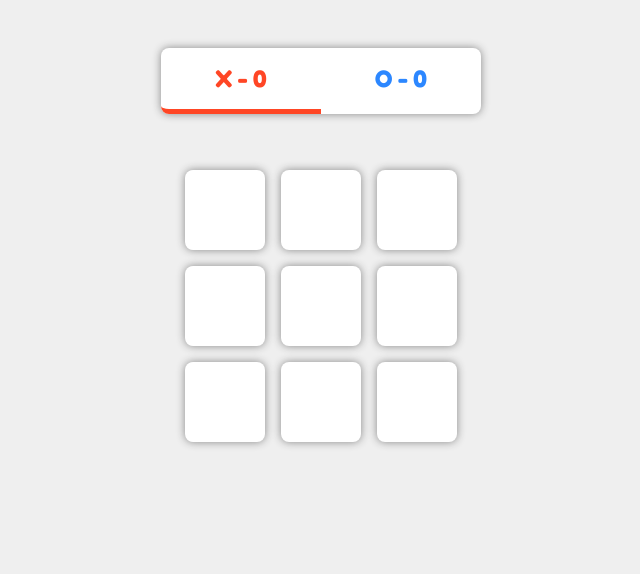
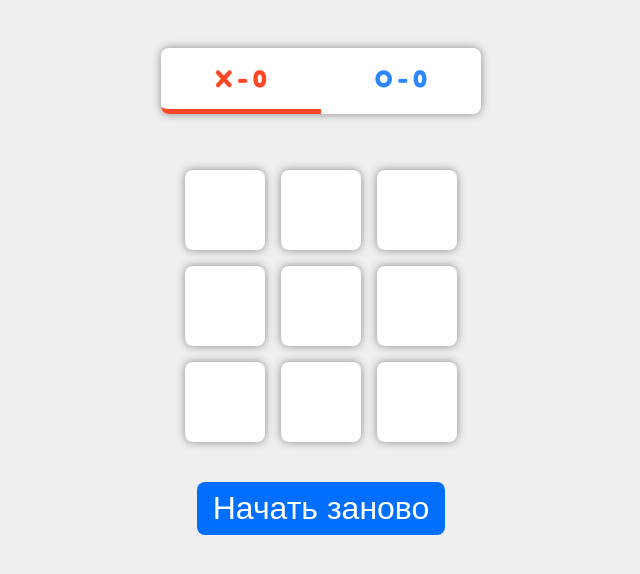
Before and after one commit to codeedocc/tic-tac-toe-react, a React (Create React App) app: page / in a window 1280 px wide. Shown: the top 574 px of the page, without its empty margins (319-959 px from the left). Built offline with nearby package versions, Linux system fonts and the light colour scheme.

Commit message:
added reset game functionality

```diff
--- a/src/App.tsx
+++ b/src/App.tsx
@@ -1,12 +1,14 @@
 import React, { useState } from 'react'
 import './App.css'
 import Board from './components/Board'
+import ResetButton from './components/ResetButton'
 import ScoreBoard from './components/ScoreBoard'
 
-function App() {
+const App: React.FC = () => {
   const [board, setBoard] = useState(Array(9).fill(null))
   const [xPlaying, setXPlaying] = useState(true)
   const [scores, setScores] = useState({ xScore: 0, oScore: 0 })
+  const [gameOver, setGameOver] = useState(false)
 
   const WIN_CONDITIONS = [
     [0, 1, 2],
@@ -51,16 +53,25 @@ function App() {
       const [x, y, z] = WIN_CONDITIONS[i]
 
       if (board[x] && board[x] === board[y] && board[y] === board[z]) {
-        console.log(board[x])
+        setGameOver(true)
         return board[x]
       }
     }
   }
 
+  const resetBoard = () => {
+    setGameOver(false)
+    setBoard(Array(9).fill(null))
+  }
+
   return (
     <div className="App">
       <ScoreBoard scores={scores} xPlaying={xPlaying} />
-      <Board board={board} clickHandler={clickHandler} />
+      <Board
+        board={board}
+        clickHandler={gameOver ? resetBoard : clickHandler}
+      />
+      <ResetButton resetBoard={resetBoard} />
     </div>
   )
 }
--- a/src/components/Board.tsx
+++ b/src/components/Board.tsx
@@ -7,7 +7,7 @@ interface IBoard {
   clickHandler: (idx: number) => void
 }
 
-const Board = ({ board, clickHandler }: IBoard) => {
+const Board: React.FC<IBoard> = ({ board, clickHandler }) => {
   return (
     <div className="board">
       {board.map((icon, idx) => {
--- a/src/components/Box.tsx
+++ b/src/components/Box.tsx
@@ -7,7 +7,7 @@ interface IBox {
   idx: number
 }
 
-const Box = ({ icon, clickHandler, idx }: IBox) => {
+const Box: React.FC<IBox> = ({ icon, clickHandler, idx }) => {
   const style = icon === 'X' ? 'box x' : 'box o'
   return (
     <button className={style} onClick={() => clickHandler(idx)}>
--- /dev/null
+++ b/src/components/ResetButton.css
@@ -0,0 +1,14 @@
+.reset-btn {
+  border: none;
+  border-radius: 0.5rem;
+  background-color: rgb(0, 110, 255);
+  color: white;
+  font-size: 2rem;
+  padding: 0.5rem 1rem;
+  margin: 2rem auto;
+  display: block;
+}
+
+.reset-btn:hover {
+  background-color: rgb(0, 119, 255);
+}
--- /dev/null
+++ b/src/components/ResetButton.tsx
@@ -0,0 +1,16 @@
+import React from 'react'
+import './ResetButton.css'
+
+interface IResetButton {
+  resetBoard: () => void
+}
+
+const ResetButton: React.FC<IResetButton> = ({ resetBoard }) => {
+  return (
+    <button className="reset-btn" onClick={resetBoard}>
+      Начать заново
+    </button>
+  )
+}
+
+export default ResetButton
--- a/src/components/ScoreBoard.tsx
+++ b/src/components/ScoreBoard.tsx
@@ -9,7 +9,7 @@ interface IScoreBoard {
   xPlaying: boolean
 }
 
-const ScoreBoard = ({ scores, xPlaying }: IScoreBoard) => {
+const ScoreBoard: React.FC<IScoreBoard> = ({ scores, xPlaying }) => {
   const { xScore, oScore } = scores
 
   return (
```
